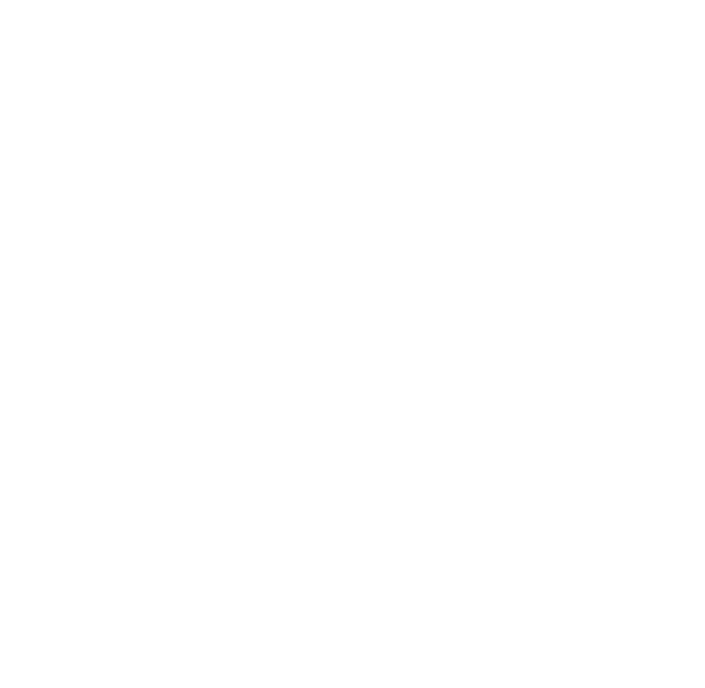
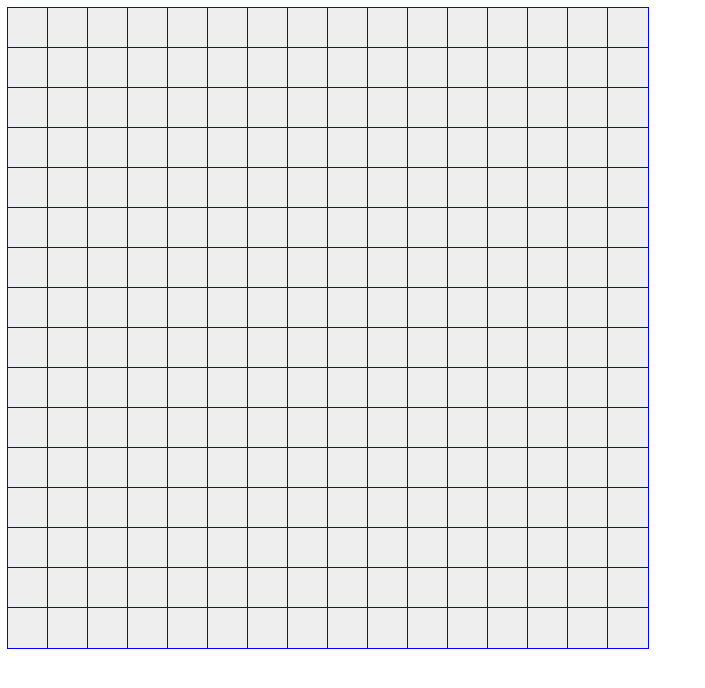
Before and after one commit to Hossain-ahm/Etch-a-Sketch, a plain HTML site: page index.html in a window 1280 px wide. Shown: the whole page, without its empty margins (0-705 px from the left). Drawn offline with Linux system fonts and the light colour scheme.

Commit message:
added 16 x 16 grid
added a 16 x 16 grid where each cell changes colour when you hover over it

```diff
--- a/index.html
+++ b/index.html
@@ -8,6 +8,8 @@
     <script src="js-file.js" defer></script>
 </head>
 <body>
+    <div id="grid-container"></div>
+
 
 </body>
 </html>
--- a/js-file.js
+++ b/js-file.js
@@ -0,0 +1,17 @@
+const gridContainer = document.getElementById('grid-container');
+
+for (let i = 0; i < 16 * 16; i++) {
+ const gridItem = document.createElement('div');
+ gridItem.classList.add('grid-item');
+ //gridItem.textContent = i +1
+ gridContainer.appendChild(gridItem);
+}
+
+for (let item of gridContainer.childNodes){
+    item.addEventListener("mouseover", (event) =>{
+        event.target.style.backgroundColor = "blue"
+    })
+    item.addEventListener("mouseout", (event) =>{
+        event.target.style.backgroundColor = "#eee"
+    })
+}
--- a/style.css
+++ b/style.css
@@ -0,0 +1,20 @@
+#grid-container {
+    display: flex;
+    flex-wrap: wrap;
+    width: 640px;
+
+
+   }
+.grid-item {
+    width: 40px;
+    height: 40px;
+    background-color: #eee;
+    outline: 1px solid blue;
+   }
+#test1 {
+    width: 250px;
+    height: 250px;
+    background: yellow;
+    outline: 5px solid blue;
+    outline-offset: -5px;
+   }
```
